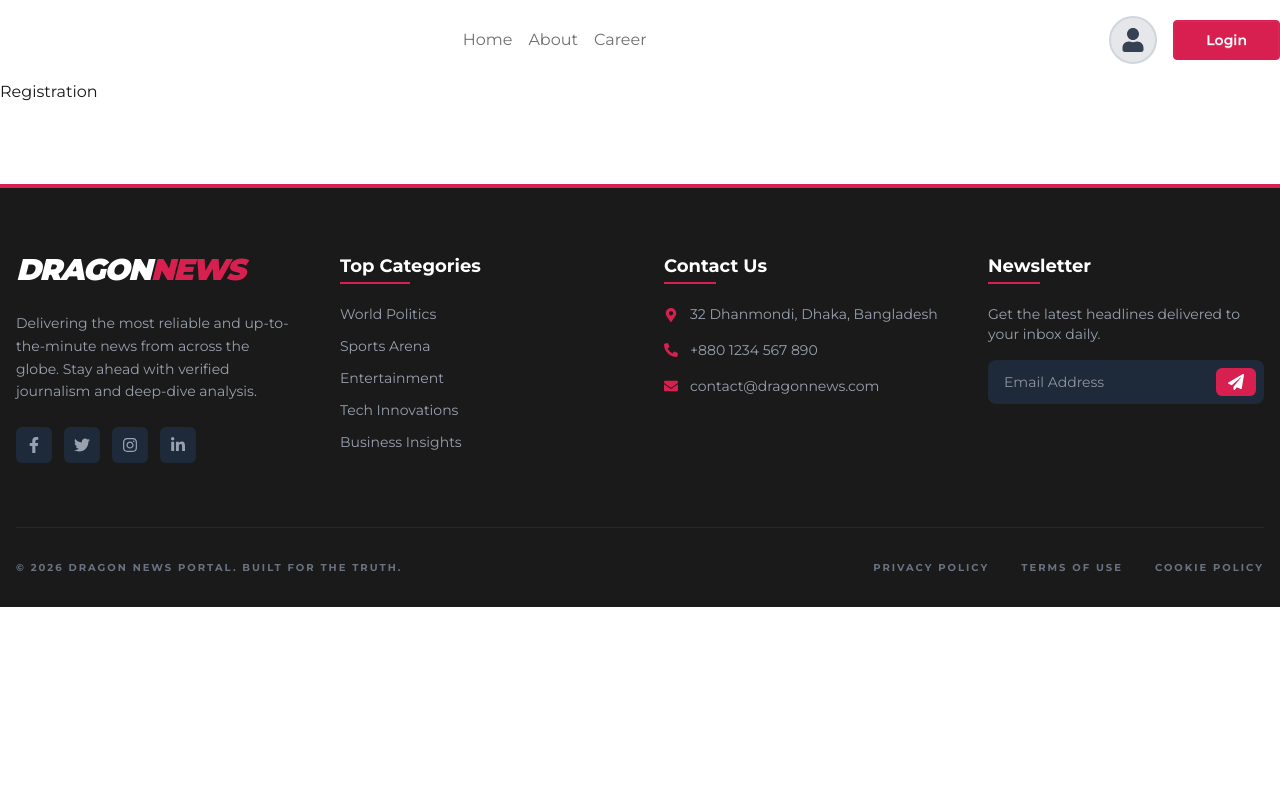
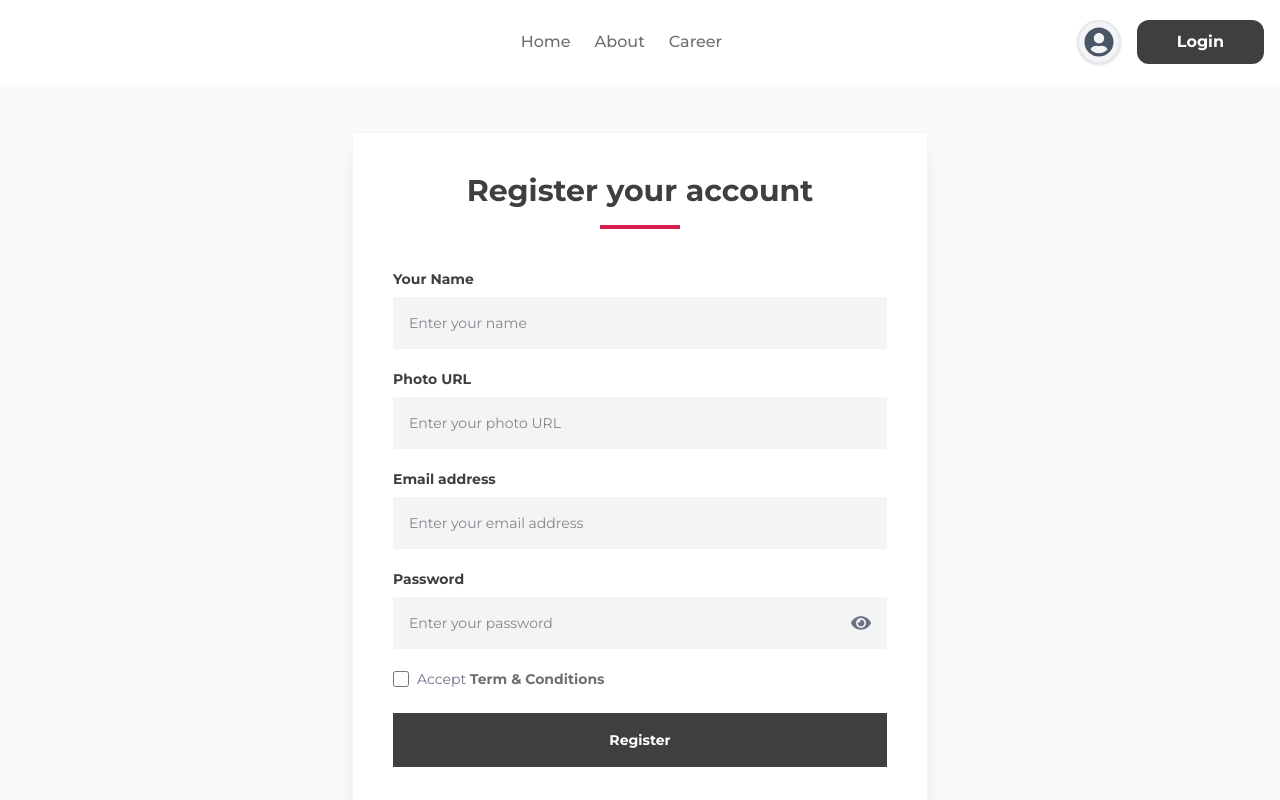
Before and after one commit to souldev003/dragon-news-nextjs, a Next.js app: page /registration in a window 1280 px wide. Shown: the top 800 px of the page. Built offline with nearby package versions, Linux system fonts and the light colour scheme.

Commit message:
login and reg page added

```diff
--- a/src/app/(auth)/login/page.jsx
+++ b/src/app/(auth)/login/page.jsx
@@ -1,9 +1,95 @@
-import React from "react";
+"use client";
+
+import Link from "next/link";
+import React, { useState } from "react";
+import { FaEye, FaEyeSlash } from "react-icons/fa";
 
 const LoginPage = () => {
+  const [showPassword, setShowPassword] = useState(false);
+
   return (
-    <div>
-      <h1>Login</h1>
+    <div className="min-h-[80vh] flex items-center justify-center bg-gray-50 py-12 px-4 sm:px-6 lg:px-8">
+      <div className="max-w-md w-full bg-white p-10 rounded-none shadow-xl border border-gray-100">
+        <div className="text-center mb-10">
+          <h2 className="text-3xl font-bold text-[#403F3F]">
+            Login your account
+          </h2>
+          <div className="h-1 w-20 bg-[#D72050] mx-auto mt-4"></div>
+        </div>
+
+        <form className="space-y-6">
+          <div className="space-y-4">
+            <div>
+              <label className="block text-sm font-bold text-[#403F3F] mb-2">
+                Email address
+              </label>
+              <input
+                type="email"
+                name="email"
+                required
+                placeholder="Enter your email address"
+                className="w-full px-4 py-4 bg-gray-100 border-none rounded-none focus:ring-2 focus:ring-[#D72050] outline-none text-sm transition-all"
+              />
+            </div>
+
+            <div>
+              <label className="block text-sm font-bold text-[#403F3F] mb-2">
+                Password
+              </label>
+              <div className="relative">
+                <input
+                  type={showPassword ? "text" : "password"}
+                  name="password"
+                  required
+                  placeholder="Enter your password"
+                  className="w-full px-4 py-4 bg-gray-100 border-none rounded-none focus:ring-2 focus:ring-[#D72050] outline-none text-sm transition-all"
+                />
+                <button
+                  type="button"
+                  onClick={() => setShowPassword(!showPassword)}
+                  className="absolute right-4 top-1/2 -translate-y-1/2 text-gray-500 hover:text-[#D72050] transition-colors"
+                >
+                  {showPassword ? (
+                    <FaEyeSlash size={18} />
+                  ) : (
+                    <FaEye size={18} />
+                  )}
+                </button>
+              </div>
+
+              <div className="text-right mt-2">
+                <a
+                  href="#"
+                  className="text-xs text-gray-500 hover:text-[#D72050]"
+                >
+                  Forgot password?
+                </a>
+              </div>
+            </div>
+          </div>
+
+          <div>
+            <button
+              type="submit"
+              className="w-full flex justify-center py-4 px-4 border border-transparent text-sm font-bold text-white bg-[#403F3F] hover:bg-[#2e2e2e] transition-all active:scale-[0.98]"
+            >
+              Login
+            </button>
+          </div>
+        </form>
+
+        <div className="mt-8 text-center text-sm">
+          <p className="text-gray-600">
+            Dont’t Have An Account?{" "}
+            <Link
+              href="/registration"
+              className="text-[#D72050] font-bold hover:underline"
+            >
+              Register
+            </Link>
+          </p>
+        </div>
+      </div>
     </div>
   );
 };
--- a/src/app/(auth)/registration/page.jsx
+++ b/src/app/(auth)/registration/page.jsx
@@ -1,11 +1,134 @@
-import React from "react";
+"use client";
 
-const page = () => {
+import Link from "next/link";
+import React, { useState } from "react";
+import { FaEye, FaEyeSlash } from "react-icons/fa";
+
+const RegisterPage = () => {
+  const [showPassword, setShowPassword] = useState(false);
+
   return (
-    <div>
-      <h1>Registration</h1>
+    <div className="min-h-[90vh] flex items-center justify-center bg-gray-50 py-12 px-4 sm:px-6 lg:px-8">
+      <div className="max-w-xl w-full bg-white p-10 rounded-none shadow-xl border border-gray-100">
+        {/* Header */}
+        <div className="text-center mb-10">
+          <h2 className="text-3xl font-bold text-[#403F3F]">
+            Register your account
+          </h2>
+          <div className="h-1 w-20 bg-[#D72050] mx-auto mt-4"></div>
+        </div>
+
+        <form className="space-y-6">
+          <div className="space-y-5">
+            <div>
+              <label className="block text-sm font-bold text-[#403F3F] mb-2">
+                Your Name
+              </label>
+              <input
+                type="text"
+                name="name"
+                required
+                placeholder="Enter your name"
+                className="w-full px-4 py-4 bg-gray-100 border-none rounded-none focus:ring-2 focus:ring-[#D72050] outline-none text-sm transition-all"
+              />
+            </div>
+
+            <div>
+              <label className="block text-sm font-bold text-[#403F3F] mb-2">
+                Photo URL
+              </label>
+              <input
+                type="text"
+                name="photo"
+                required
+                placeholder="Enter your photo URL"
+                className="w-full px-4 py-4 bg-gray-100 border-none rounded-none focus:ring-2 focus:ring-[#D72050] outline-none text-sm transition-all"
+              />
+            </div>
+
+            <div>
+              <label className="block text-sm font-bold text-[#403F3F] mb-2">
+                Email address
+              </label>
+              <input
+                type="email"
+                name="email"
+                required
+                placeholder="Enter your email address"
+                className="w-full px-4 py-4 bg-gray-100 border-none rounded-none focus:ring-2 focus:ring-[#D72050] outline-none text-sm transition-all"
+              />
+            </div>
+
+            <div>
+              <label className="block text-sm font-bold text-[#403F3F] mb-2">
+                Password
+              </label>
+              <div className="relative">
+                <input
+                  type={showPassword ? "text" : "password"} // Logic to toggle type
+                  name="password"
+                  required
+                  placeholder="Enter your password"
+                  className="w-full px-4 py-4 bg-gray-100 border-none rounded-none focus:ring-2 focus:ring-[#D72050] outline-none text-sm transition-all"
+                />
+
+                <button
+                  type="button"
+                  onClick={() => setShowPassword(!showPassword)}
+                  className="absolute right-4 top-1/2 -translate-y-1/2 text-gray-500 hover:text-[#D72050] transition-colors"
+                >
+                  {showPassword ? (
+                    <FaEyeSlash size={20} />
+                  ) : (
+                    <FaEye size={20} />
+                  )}
+                </button>
+              </div>
+            </div>
+
+            <div className="flex items-center gap-2">
+              <input
+                type="checkbox"
+                id="terms"
+                className="w-4 h-4 accent-[#D72050] cursor-pointer"
+                required
+              />
+              <label
+                htmlFor="terms"
+                className="text-sm text-gray-500 cursor-pointer"
+              >
+                Accept{" "}
+                <span className="font-bold text-[#706F6F]">
+                  Term & Conditions
+                </span>
+              </label>
+            </div>
+          </div>
+
+          <div>
+            <button
+              type="submit"
+              className="w-full flex justify-center py-4 px-4 border border-transparent text-sm font-bold text-white bg-[#403F3F] hover:bg-[#2e2e2e] transition-all active:scale-[0.98]"
+            >
+              Register
+            </button>
+          </div>
+        </form>
+
+        <div className="mt-8 text-center text-sm">
+          <p className="text-gray-600">
+            Already Have An Account?{" "}
+            <Link
+              href="/login"
+              className="text-[#D72050] font-bold hover:underline"
+            >
+              Login
+            </Link>
+          </p>
+        </div>
+      </div>
     </div>
   );
 };
 
-export default page;
+export default RegisterPage;
--- a/src/app/(main)/news/[id]/page.jsx
+++ b/src/app/(main)/news/[id]/page.jsx
@@ -1,3 +1,4 @@
+/* eslint-disable react/no-unescaped-entities */
 /* eslint-disable @next/next/no-img-element */
 import React from "react";
 import Image from "next/image";
--- a/src/app/(main)/page.jsx
+++ b/src/app/(main)/page.jsx
@@ -44,15 +44,11 @@ const page = async () => {
       </div>
 
       <div className="col-span-2">
-        <h1 className="text-[#403F3F] text-xl font-semibold">
+        <h1 className="text-[#403F3F] text-xl font-semibold mb-3">
           Dragon News Home
         </h1>
 
         <div className="md:col-span-2">
-          <h2 className="text-[#403F3F] text-xl font-bold mb-5 italic">
-            Dragon News Home
-          </h2>
-
           <div className="flex flex-col gap-8">
             {news.length > 0 ? (
               news.map((item) => (
--- a/src/components/shared/Navbar.jsx
+++ b/src/components/shared/Navbar.jsx
@@ -1,34 +1,45 @@
 import Link from "next/link";
 import React from "react";
-import { FaUser } from "react-icons/fa";
+import { FaUserCircle } from "react-icons/fa"; // Changed to a sleeker icon
 import NavLink from "./NavLink";
 
 const Navbar = () => {
   return (
-    <div className="flex items-center justify-between container mx-auto py-4">
-      <div></div>
+    <nav className="flex items-center justify-between container mx-auto py-5 px-4">
+      {/* 1. Left Spacer (keeps nav links centered) */}
+      <div className="hidden md:block w-[150px]"></div>
 
-      <ul className="flex items-center gap-4 text-[#706F6F]">
-        <li>
+      {/* 2. Central Navigation Links */}
+      <ul className="flex items-center gap-6 text-[#706F6F] font-medium">
+        <li className="hover:text-[#D72050] transition-colors">
           <NavLink href="/">Home</NavLink>
         </li>
-        <li>
+        <li className="hover:text-[#D72050] transition-colors">
           <NavLink href="/about">About</NavLink>
         </li>
-        <li>
+        <li className="hover:text-[#D72050] transition-colors">
           <NavLink href="/career">Career</NavLink>
         </li>
       </ul>
 
+      {/* 3. Right Side: Profile & Login */}
       <div className="flex items-center gap-4">
-        <div className="w-12 h-12 rounded-full bg-gray-200 flex items-center justify-center overflow-hidden border-2 border-gray-300">
-          <FaUser className="text-gray-700 text-2xl" />
+        {/* Unique Profile Icon with subtle ring */}
+        <div className="cursor-pointer group relative">
+          <div className="w-11 h-11 rounded-full bg-gray-100 flex items-center justify-center border-2 border-gray-200 group-hover:border-[#D72050] transition-all duration-300 shadow-sm overflow-hidden">
+            <FaUserCircle className="text-gray-600 text-3xl group-hover:scale-110 transition-transform" />
+          </div>
         </div>
-        <button className="btn px-8 text-white bg-[#D72050] border border-[#D72050]">
-          Login
-        </button>
+
+        {/* Login Button with Link */}
+        <Link href="/login">
+          <button className="relative inline-flex rounded-xl items-center justify-center px-10 py-2.5 overflow-hidden font-bold text-white transition-all bg-[#403F3F] group active:scale-95">
+            <span className="absolute w-0 h-0 transition-all rounded-xl duration-500 ease-out bg-[#D72050] group-hover:w-full group-hover:h-full"></span>
+            <span className="relative">Login</span>
+          </button>
+        </Link>
       </div>
-    </div>
+    </nav>
   );
 };
 
```
